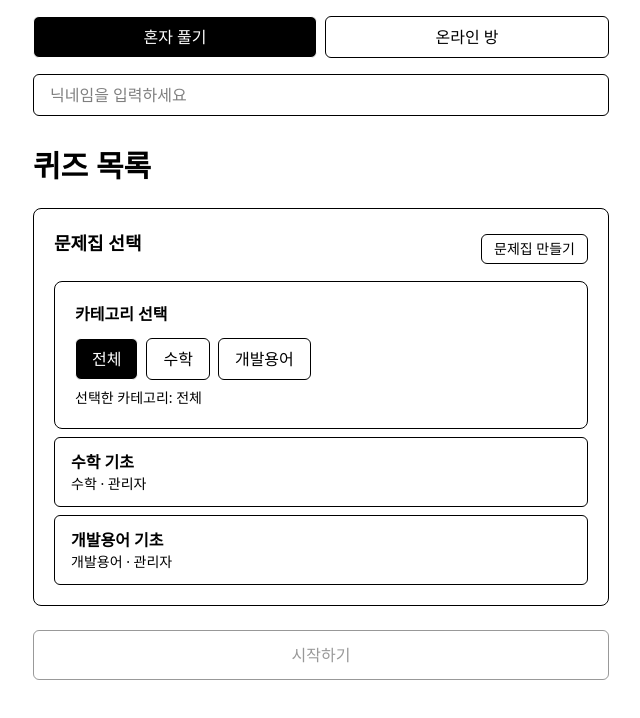
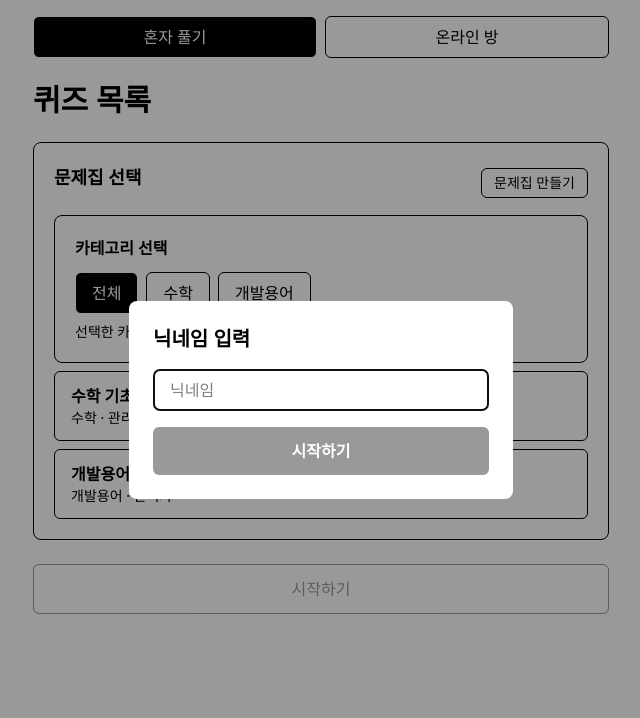
Before and after one commit to coonyang/quiz-app, a Next.js app: page / in a window 1280 px wide. Shown: the top 718 px of the page, without its empty margins (319-959 px from the left). Built offline with nearby package versions, Linux system fonts and the light colour scheme; no server answers.

Commit message:
닉네임을 처음 시작할때 인풋으로 받아내는걸로 변경

```diff
--- a/app/components/HomeClient.tsx
+++ b/app/components/HomeClient.tsx
@@ -9,7 +9,7 @@ import RoomScreen from "./RoomScreen";
 import StartScreen from "./StartScreen";
 import { quizSets } from "../data/quizSets";
 import { useEffect, useState } from "react";
-import type { RankingRecord, Question, QuizSet } from "../types/quiz";
+import type { RankingRecord, QuizSet } from "../types/quiz";
 
 import { useRoomGame } from "../hooks/useRoomGame";
 import { useSoloQuiz } from "../hooks/useSoloQuiz";
@@ -17,6 +17,8 @@ import { socket } from "../lib/socket/socket";
 export default function HomeClient() {
   /* 유저와 문제집 상태 */
   const [nickname, setNickname] = useState("");
+  const [isNicknameModalOpen, setIsNicknameModalOpen] = useState(false);
+  const [nicknameInput, setNicknameInput] = useState("");
   const [selectedCategory, setSelectedCategory] = useState("전체");
   const [selectedQuizSetId, setSelectedQuizSetId] = useState("");
   const [customQuizSets, setCustomQuizSets] = useState<QuizSet[]>([]);
@@ -29,17 +31,7 @@ export default function HomeClient() {
   /* 온라인 방 상태 */
   const [playMode, setPlayMode] = useState<"solo" | "online">("solo");
   const [isCreateRoomModalOpen, setIsCreateRoomModalOpen] = useState(false);
-  const [currentPlayerId] = useState(() => {
-    const savedPlayerId = localStorage.getItem("currentPlayerId");
-
-    if (savedPlayerId) {
-      return savedPlayerId;
-    }
-
-    const newPlayerId = crypto.randomUUID();
-    localStorage.setItem("currentPlayerId", newPlayerId);
-    return newPlayerId;
-  });
+  const [currentPlayerId, setCurrentPlayerId] = useState("");
 
   /* 화면에서 바로 계산해서 쓰는 데이터 */
   const allQuizSets = [...quizSets, ...customQuizSets];
@@ -64,11 +56,28 @@ export default function HomeClient() {
   }, []);
 
   useEffect(() => {
+    const savedPlayerId = localStorage.getItem("currentPlayerId");
+
+    if (savedPlayerId) {
+      setCurrentPlayerId(savedPlayerId);
+      return;
+    }
+
+    const newPlayerId = crypto.randomUUID();
+    localStorage.setItem("currentPlayerId", newPlayerId);
+    setCurrentPlayerId(newPlayerId);
+  }, []);
+
+  useEffect(() => {
     const savedNickname = localStorage.getItem("nickname");
 
     if (savedNickname) {
       setNickname(savedNickname);
+      setNicknameInput(savedNickname);
+      return;
     }
+
+    setIsNicknameModalOpen(true);
   }, []);
 
   useEffect(() => {
@@ -78,6 +87,16 @@ export default function HomeClient() {
       setRankings(JSON.parse(savedRankings));
     }
   }, []);
+
+  const saveNickname = () => {
+    const nextNickname = nicknameInput.trim();
+
+    if (!nextNickname) return;
+
+    setNickname(nextNickname);
+    localStorage.setItem("nickname", nextNickname);
+    setIsNicknameModalOpen(false);
+  };
 
   /* 온라인 방 관련 함수 */
   const {
@@ -186,9 +205,62 @@ export default function HomeClient() {
     };
   }, []);
 
+  if (!currentPlayerId) {
+    return null;
+  }
   return (
     <main className="min-h-screen px-4 py-4">
       <div className="mx-auto max-w-6xl">
+        {isNicknameModalOpen && (
+          <div className="fixed inset-0 z-50 flex items-center justify-center bg-black/40 px-4">
+            <section className="w-full max-w-sm rounded-lg bg-white p-6 text-black">
+              <h2 className="text-xl font-bold">
+                {nickname ? "닉네임 변경" : "닉네임 입력"}
+              </h2>
+
+              <input
+                value={nicknameInput}
+                onChange={(event) => setNicknameInput(event.target.value)}
+                onKeyDown={(event) => {
+                  if (event.key === "Enter") {
+                    saveNickname();
+                  }
+                }}
+                placeholder="닉네임"
+                className="mt-4 w-full rounded-md border px-4 py-2"
+                autoFocus
+              />
+
+              <button
+                onClick={saveNickname}
+                disabled={!nicknameInput.trim()}
+                className="mt-4 w-full rounded-md bg-black px-5 py-3 font-semibold text-white disabled:cursor-not-allowed disabled:opacity-40"
+              >
+                시작하기
+              </button>
+            </section>
+          </div>
+        )}
+        {nickname && !enteredRoomId && (
+          <div className="mb-4 flex justify-end">
+            <div className="flex items-center gap-2 rounded-md border bg-white px-3 py-2 text-sm">
+              <span className="text-gray-500">닉네임</span>
+              <span className="font-semibold">{nickname}</span>
+
+              <button
+                type="button"
+                onClick={() => {
+                  setNicknameInput(nickname);
+                  setIsNicknameModalOpen(true);
+                }}
+                className="ml-2 rounded-md border px-2 py-1 text-xs hover:bg-gray-100"
+              >
+                변경
+              </button>
+            </div>
+          </div>
+        )}
+
         <section className="min-w-0">
           {!currentQuestion && !isQuizFinished && (
             <>
@@ -229,7 +301,6 @@ export default function HomeClient() {
                     onSelectQuizSet={setSelectedQuizSetId}
                     onStartQuiz={startQuiz}
                     nickname={nickname}
-                    onChangeNickname={setNickname}
                     customQuizSets={customQuizSets}
                     onDeleteQuizSet={deleteCustomQuizSet}
                     onEditQuizSet={setEditingQuizSet}
--- a/app/components/StartScreen.tsx
+++ b/app/components/StartScreen.tsx
@@ -9,7 +9,6 @@ type StartScreenProps = {
   onSelectQuizSet: (quizSetId: string) => void;
   onStartQuiz: () => void;
   nickname: string;
-  onChangeNickname: (nickname: string) => void;
   customQuizSets: QuizSet[];
   onDeleteQuizSet: (quizSetId: string) => void;
   onEditQuizSet: (quizSet: QuizSet) => void;
@@ -24,7 +23,6 @@ export default function StartScreen({
   onSelectQuizSet,
   onStartQuiz,
   nickname,
-  onChangeNickname,
   customQuizSets,
   onDeleteQuizSet,
   onEditQuizSet,
@@ -32,12 +30,6 @@ export default function StartScreen({
 }: StartScreenProps) {
   return (
     <section className="mx-auto flex max-w-xl flex-col gap-6">
-      <input
-        value={nickname}
-        onChange={(event) => onChangeNickname(event.target.value)}
-        placeholder="닉네임을 입력하세요"
-        className="rounded-md border px-4 py-2"
-      />
       <h1 className="mt-2 text-3xl font-bold">퀴즈 목록</h1>
 
       <div className="rounded-lg border p-5">
```
